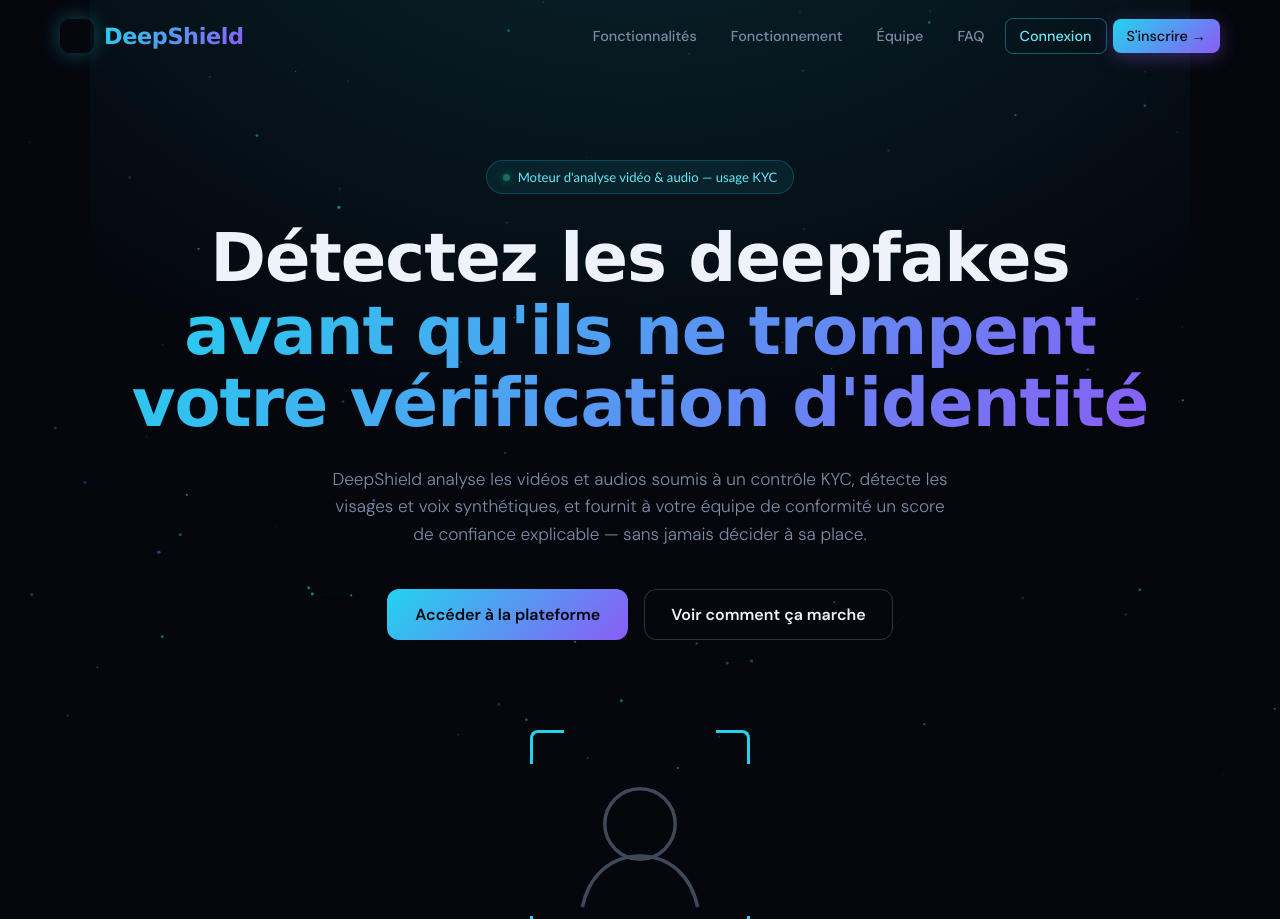
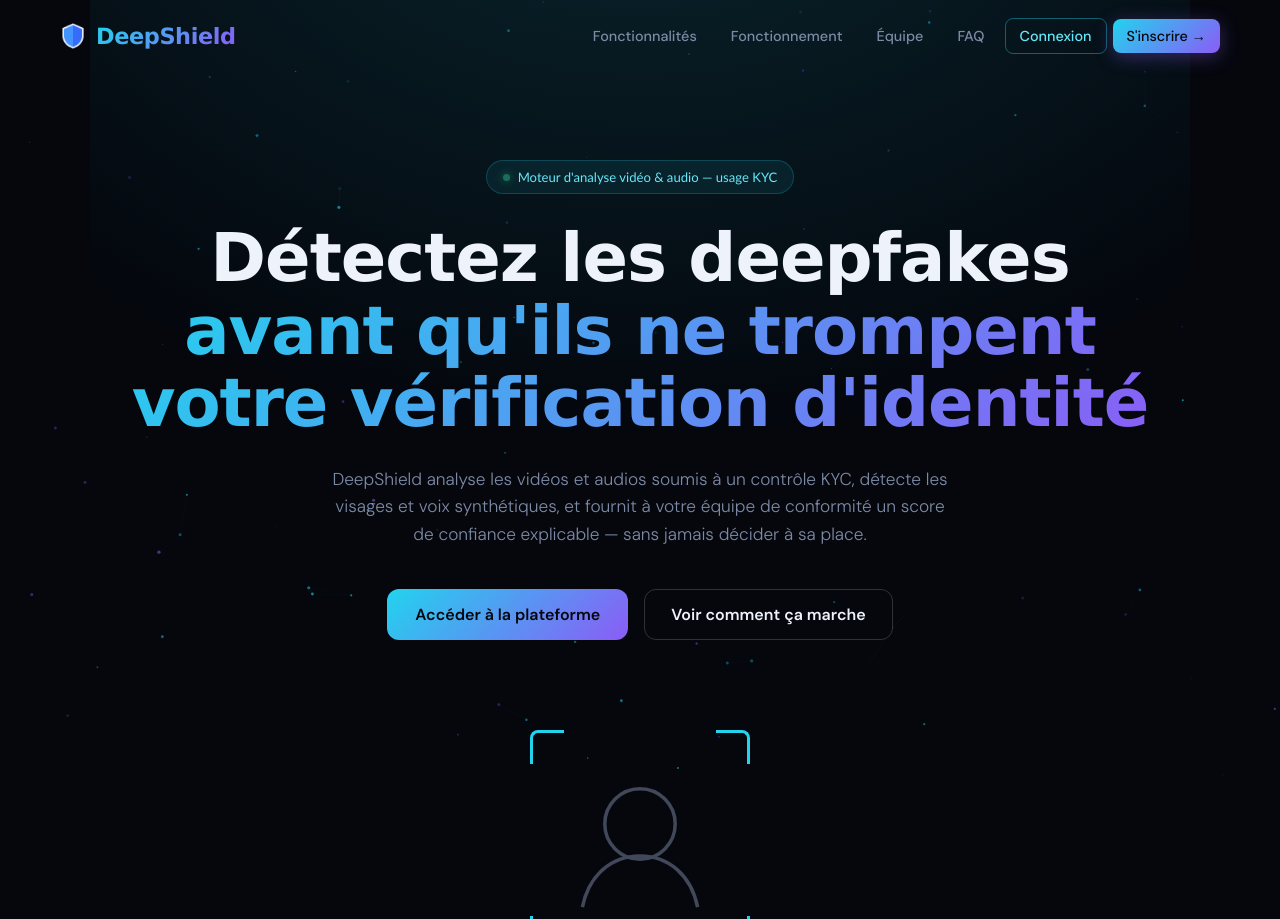
Before and after one commit to PythonDuDesert/DeepShield, a PHP site: page / in a window 1280 px wide. Shown: the top 919 px of the page. Run offline with PHP 8.4, Linux system fonts and the light colour scheme.

Commit message:
minor fixes

```diff
--- a/public/index.php
+++ b/public/index.php
@@ -174,13 +174,7 @@ $navActive = 'home';
         <div class="footer-section footer-brand">
             <a href="index.php" class="logo" style="margin-bottom:0">
                 <span class="logo-mark" style="width:26px;height:26px;">
-                    <svg viewBox="0 0 24 24" fill="none" xmlns="http://www.w3.org/2000/svg">
-                        <rect x="3" y="3" width="6" height="6" rx="1.2" stroke="#05070d" stroke-width="1.8"/>
-                        <rect x="15" y="3" width="6" height="6" rx="1.2" stroke="#05070d" stroke-width="1.8"/>
-                        <rect x="3" y="15" width="6" height="6" rx="1.2" stroke="#05070d" stroke-width="1.8"/>
-                        <rect x="15" y="15" width="6" height="6" rx="1.2" stroke="#05070d" stroke-width="1.8"/>
-                        <line x1="3" y1="12" x2="21" y2="12" stroke="#05070d" stroke-width="1.8"/>
-                    </svg>
+                    <img src="assets/images/bouclier.png" alt="logo" style="width:26px;height:26px;">
                 </span>
                 <span style="font-size:1.3em;">DeepShield</span>
             </a>
--- a/src/partials/navbar.php
+++ b/src/partials/navbar.php
@@ -6,15 +6,7 @@ $navActive = $navActive ?? '';
 ?>
 <nav class="navbar" id="navbar">
     <a href="index.php" class="logo">
-        <span class="logo-mark">
-            <svg viewBox="0 0 24 24" fill="none" xmlns="http://www.w3.org/2000/svg">
-                <rect x="3" y="3" width="6" height="6" rx="1.2" stroke="#05070d" stroke-width="1.8"/>
-                <rect x="15" y="3" width="6" height="6" rx="1.2" stroke="#05070d" stroke-width="1.8"/>
-                <rect x="3" y="15" width="6" height="6" rx="1.2" stroke="#05070d" stroke-width="1.8"/>
-                <rect x="15" y="15" width="6" height="6" rx="1.2" stroke="#05070d" stroke-width="1.8"/>
-                <line x1="3" y1="12" x2="21" y2="12" stroke="#05070d" stroke-width="1.8"/>
-            </svg>
-        </span>
+        <img src="assets/images/bouclier.png" alt="logo" style="width:26px;height:26px;">
         <span>DeepShield</span>
     </a>
     <div class="nav-links">
```
